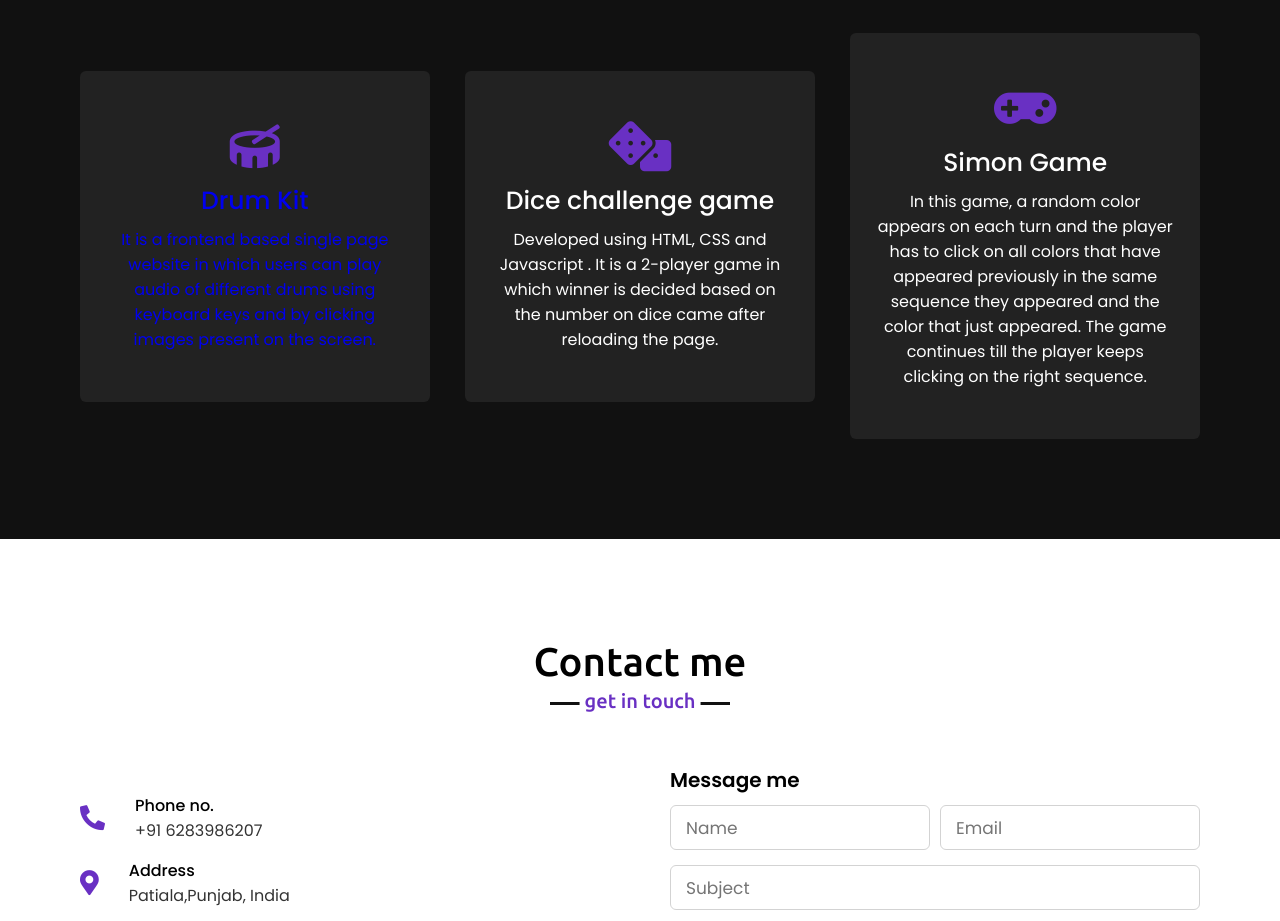
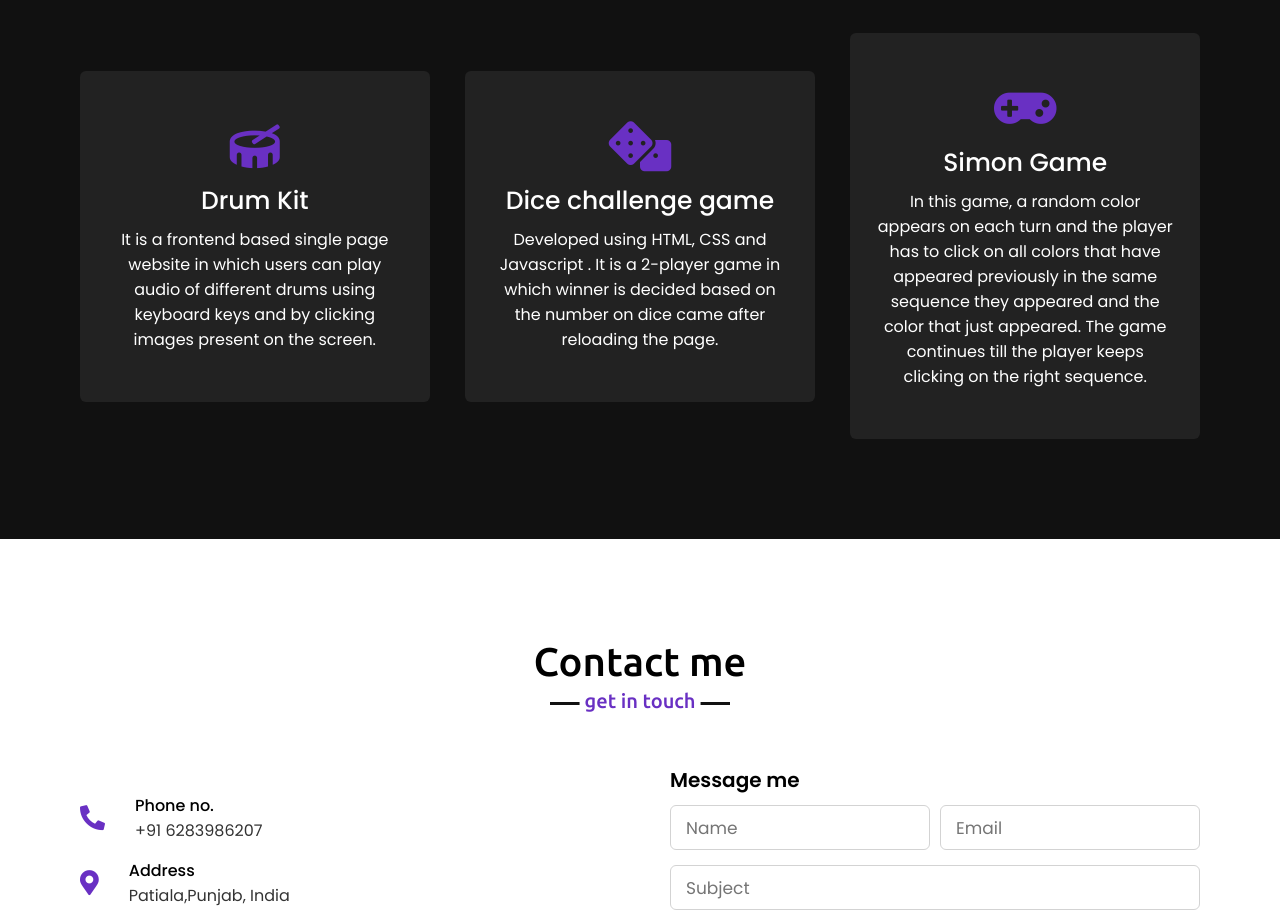
Before and after one commit to broskidix/Portfolio, a plain HTML site: page index.html in a window 1280 px wide. Shown: the part 2260-3181 px from the top of the page. Drawn offline with nearby package versions, Linux system fonts and the light colour scheme.

Commit message:
Update index.html

```diff
--- a/index.html
+++ b/index.html
@@ -144,7 +144,7 @@
       <h2 class="title">My projects</h2>
       <div class="project-content">
         <div class="card">
-          <a href="https://broskidix.github.io/calc/="projects">
+          <a href="https://broskidix.github.io/calc/"class="projects">
             <div class="box">
               <i class="fas fa-drum"></i>
               <div class="text">Drum Kit</div>
```
